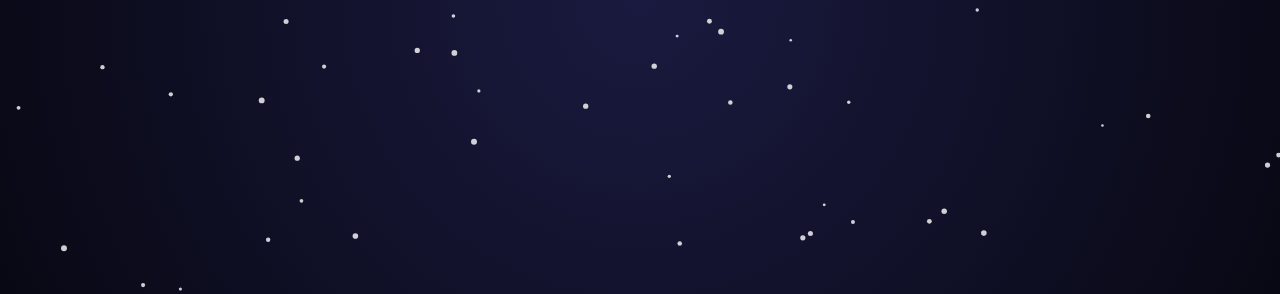
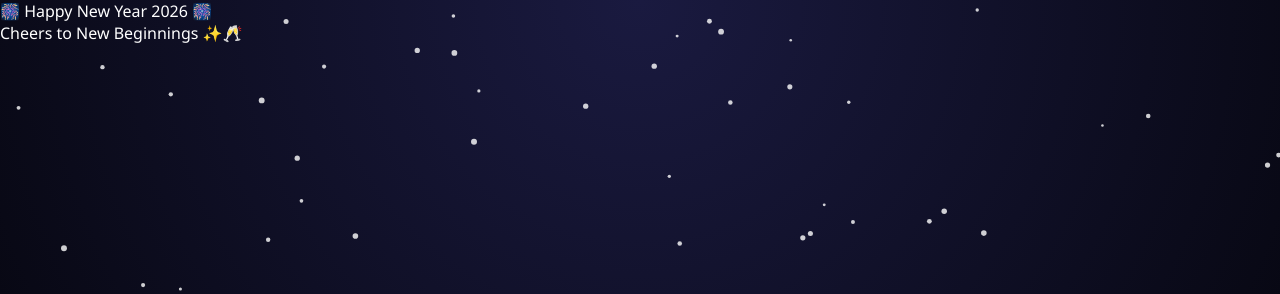
Before and after one commit to krishnachoudhary1969/Happy-New-Year, a plain HTML site: page index.html in a window 1280 px wide. Shown: the top 294 px of the page. Drawn offline with Linux system fonts and the light colour scheme.

Commit message:
Add New Year 2026 celebration message
Added a new div for New Year 2026 celebration text.

```diff
--- a/index.html
+++ b/index.html
@@ -19,6 +19,11 @@
     </div>
   </div>
 
+  <div id="midnightText" class="midnight hidden">
+  🎆 Happy New Year 2026 🎆
+  <p>Cheers to New Beginnings ✨🥂</p>
+</div>
+
   <canvas id="confetti"></canvas>
 
   <footer>
```
